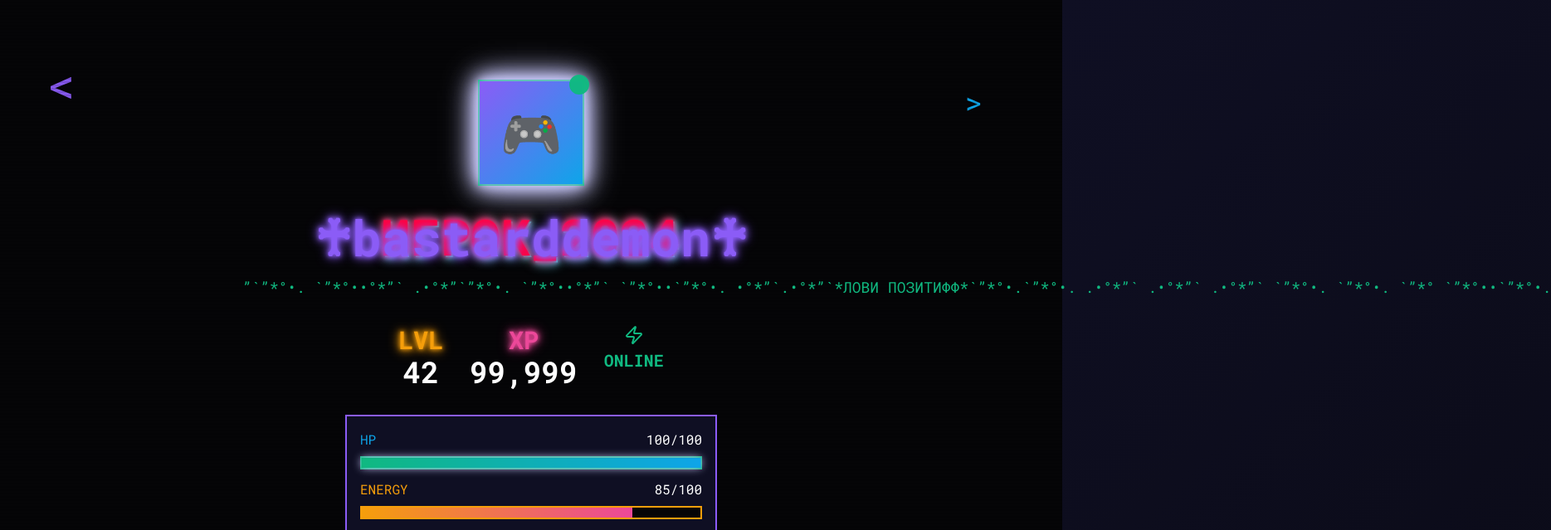
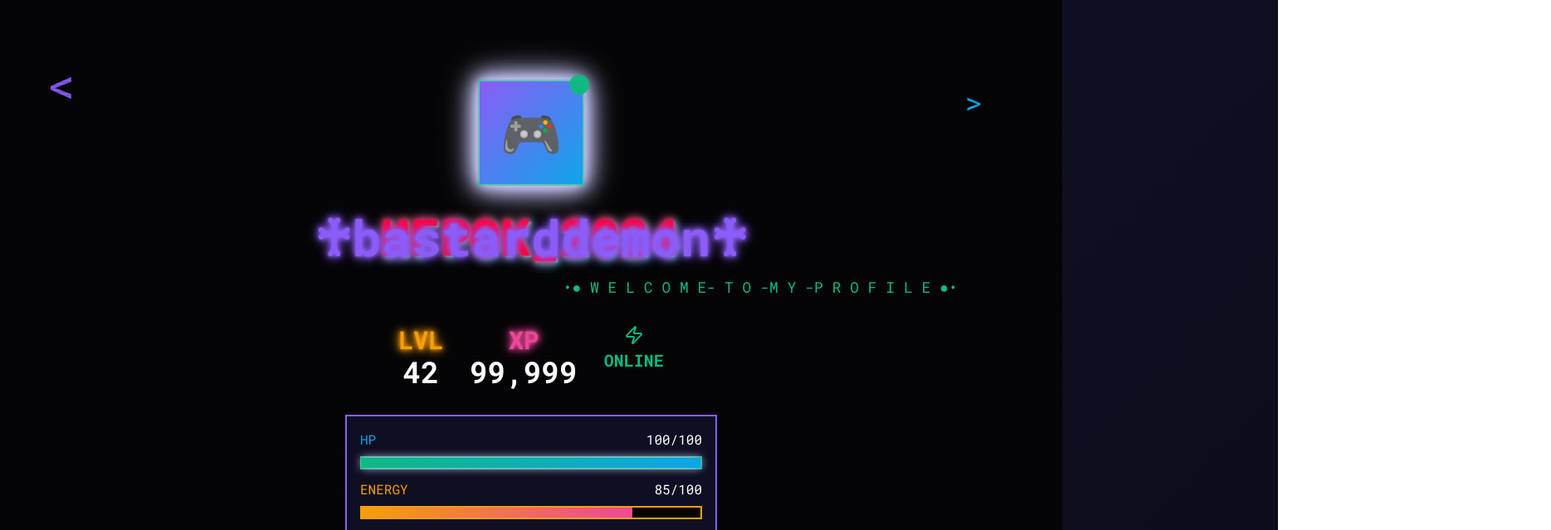
Before and after one commit to pr-poehali-dev/gaming-profile-showcase, a React (Vite) app: page / in a window 1280 px wide. Shown: the top 639 px of the page at 83% size, 1869 px wide, since content can reach past the window. Built offline with nearby package versions, Linux system fonts and the light colour scheme.

Commit message:
Обновление 1 компонентов

```diff
--- a/src/components/HeroSection.tsx
+++ b/src/components/HeroSection.tsx
@@ -38,10 +38,8 @@ const HeroSection = () => {
 
         <div className="text-retro-cyan text-xl mb-2 font-mono"></div>
 
-        <div className="text-retro-green text-lg mb-8 animate-scroll-left whitespace-nowrap">
-          ”`”*°•. `”*°••°*”` .•°*”`”*°•. `”*°••°*”` `”*°••`”*°•.
-          •°*”`.•°*”`*ЛОВИ ПОЗИТИФФ*`”*°•.`”*°•. .•°*”` .•°*”` .•°*”` `”*°•.
-          `”*°•. `”*° `”*°••`”*°•.
+        <div className="text-retro-green text-lg mb-8 animate-scroll-left whitespace-nowrap mx-0">
+          •● W E L C O M E- T O -M Y -P R O F I L E ●•
         </div>
 
         {/* Quick stats */}
```
